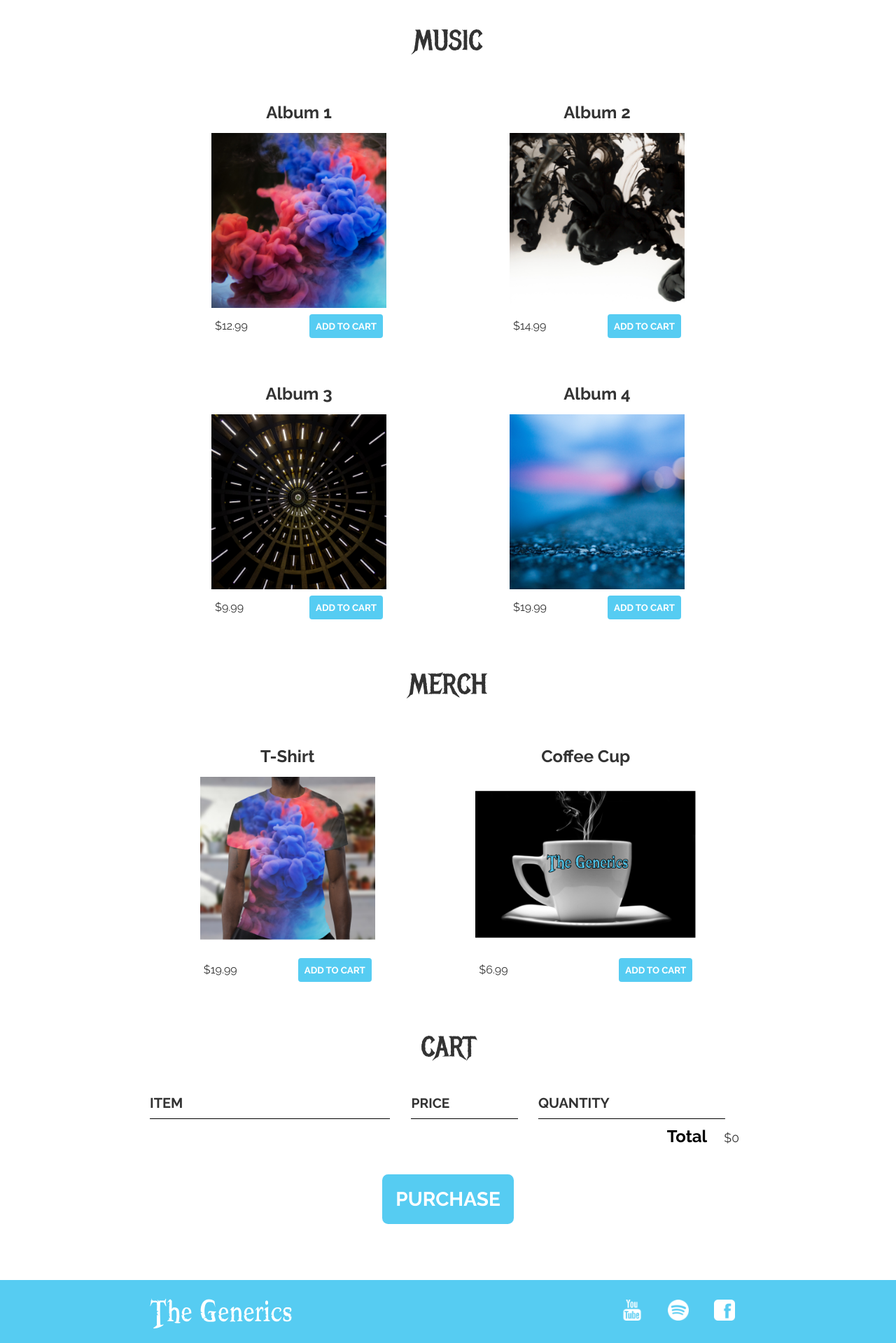
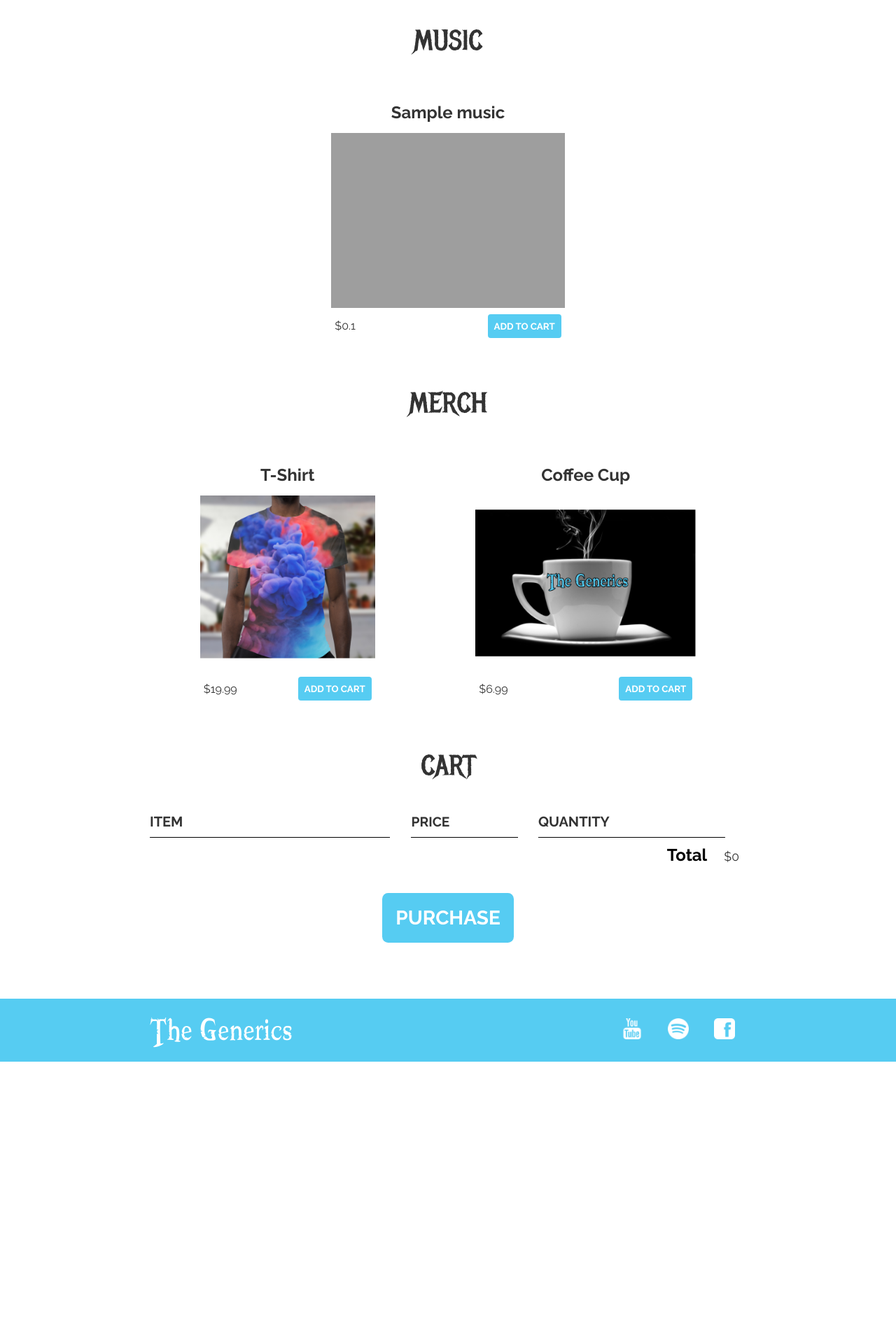
Before and after one commit to vienhong20/Shopping-Cart-Payment, a Node server app: template views/store.ejs in a window 1280 px wide. Shown: the part 199-2118 px from the top of the page at 70% size. After the commit the page ends 1716 px from the top, so only its background shows below. Run offline with Node 20, Linux system fonts and the light colour scheme; the template is opened without the code that fills it: most values are stand-ins (such as "Sample title", 1, 10 or a date in 2020); some web fonts are replaced; grey boxes are pictures that could not be loaded.

Commit message:
in progress

```diff
--- a/items.json
+++ b/items.json
@@ -36,7 +36,7 @@
       "id": 6,
       "name": "Coffee Cup",
       "price": 699,
-      "imgName": "Coffee.png"
+      "imgName": "Cofee.png"
     }
   ]
 }
--- a/package.json
+++ b/package.json
@@ -19,6 +19,7 @@
   "dependencies": {
     "ejs": "^2.7.1",
     "express": "^4.17.1",
+    "fs": "0.0.1-security",
     "stripe": "^7.8.0"
   },
   "devDependencies": {
--- a/views/store.ejs
+++ b/views/store.ejs
@@ -20,46 +20,18 @@
     <section class="container content-section">
       <h2 class="section-header">MUSIC</h2>
       <div class="shop-items">
-        <div class="shop-item">
-          <span class="shop-item-title">Album 1</span>
-          <img class="shop-item-image" src="Images/Album 1.png" />
+        <% items.music.forEach(function(item){ %>
+        <div class="shop-item" data-item-id="<%= item.id %>">
+          <span class="shop-item-title"><%= item.name %></span>
+          <img class="shop-item-image" src="Images/<%= item.imgName %>" />
           <div class="shop-item-details">
-            <span class="shop-item-price">$12.99</span>
+            <span class="shop-item-price">$<%= item.price / 100 %></span>
             <button class="btn btn-primary shop-item-button" type="button">
               ADD TO CART
             </button>
           </div>
         </div>
-        <div class="shop-item">
-          <span class="shop-item-title">Album 2</span>
-          <img class="shop-item-image" src="Images/Album 2.png" />
-          <div class="shop-item-details">
-            <span class="shop-item-price">$14.99</span>
-            <button class="btn btn-primary shop-item-button" type="button">
-              ADD TO CART
-            </button>
-          </div>
-        </div>
-        <div class="shop-item">
-          <span class="shop-item-title">Album 3</span>
-          <img class="shop-item-image" src="Images/Album 3.png" />
-          <div class="shop-item-details">
-            <span class="shop-item-price">$9.99</span>
-            <button class="btn btn-primary shop-item-button" type="button">
-              ADD TO CART
-            </button>
-          </div>
-        </div>
-        <div class="shop-item">
-          <span class="shop-item-title">Album 4</span>
-          <img class="shop-item-image" src="Images/Album 4.png" />
-          <div class="shop-item-details">
-            <span class="shop-item-price">$19.99</span>
-            <button class="btn btn-primary shop-item-button" type="button">
-              ADD TO CART
-            </button>
-          </div>
-        </div>
+        <% }) %>
       </div>
     </section>
     <section class="container content-section">
```
Also changed, not shown: server.js (+13 -0 lines), 2 other files.
